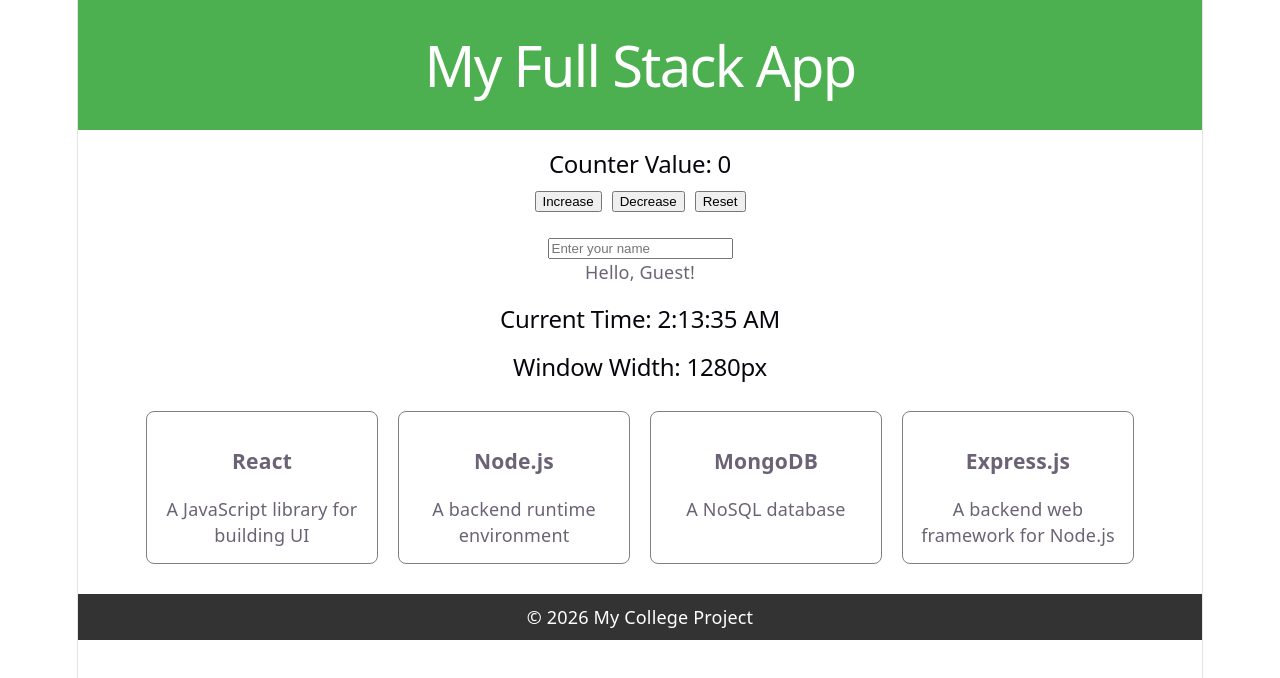
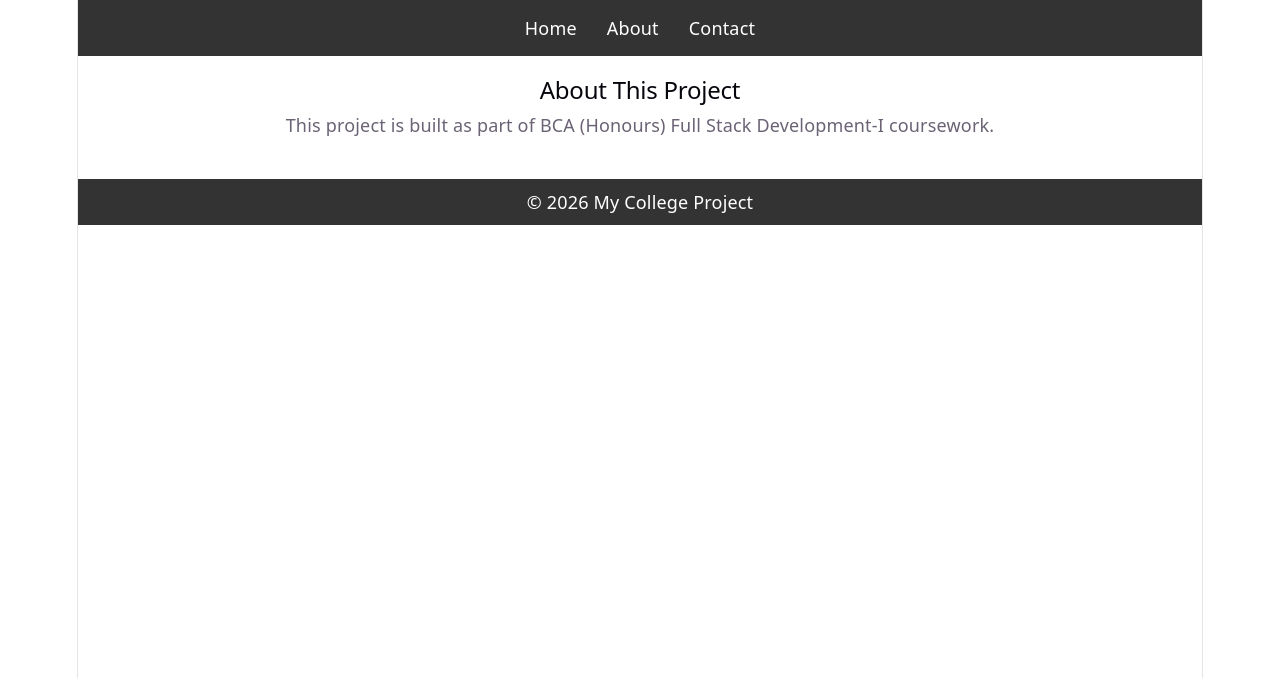
Before and after one commit to dhruvi190705/bca-fullstack-week1, a React (Vite) app in the folder my-fullstack-app/: page /about in a window 1280 px wide. Shown: the top 678 px of the page. Built offline with nearby package versions, Linux system fonts and the light colour scheme.

Commit message:
Implemented React Router with Home, About, and Contact pages

```diff
--- a/my-fullstack-app/package.json
+++ b/my-fullstack-app/package.json
@@ -11,7 +11,8 @@
   },
   "dependencies": {
     "react": "^19.2.8",
-    "react-dom": "^19.2.8"
+    "react-dom": "^19.2.8",
+    "react-router-dom": "^7.18.3"
   },
   "devDependencies": {
     "@types/react": "^19.2.18",
--- a/my-fullstack-app/src/App.jsx
+++ b/my-fullstack-app/src/App.jsx
@@ -1,31 +1,21 @@
-import Header from './components/Header';
-import Card from './components/Card';
+import { BrowserRouter, Routes, Route } from 'react-router-dom';
+import Navbar from './components/Navbar';
 import Footer from './components/Footer';
-import Counter from './components/Counter';
-import NameInput from './components/NameInput';
-import Clock from './components/Clock';
-import { useEffect } from 'react';
-import WindowSize from './components/WindowSize';
+import Home from './pages/Home';
+import About from './pages/About';
+import Contact from './pages/Contact';
 
 function App() {
-  useEffect(() => {
-    document.title = "My Full Stack App - BCA Project";
-  }, []);
   return (
-    <div>
-      <Header />
-      <Counter />
-      <NameInput />
-      <Clock />
-      <WindowSize />
-      <div style={{ display: "flex", justifyContent: "center", flexWrap: "wrap" }}>
-        <Card title="React" description="A JavaScript library for building UI" />
-        <Card title="Node.js" description="A backend runtime environment" />
-        <Card title="MongoDB" description="A NoSQL database" />
-        <Card title="Express.js" description="A backend web framework for Node.js" />
-      </div>
+    <BrowserRouter>
+      <Navbar />
+      <Routes>
+        <Route path="/" element={<Home />} />
+        <Route path="/about" element={<About />} />
+        <Route path="/contact" element={<Contact />} />
+      </Routes>
       <Footer />
-    </div>
+    </BrowserRouter>
   );
 }
 
--- /dev/null
+++ b/my-fullstack-app/src/components/Navbar.jsx
@@ -0,0 +1,13 @@
+import { Link } from 'react-router-dom';
+
+function Navbar() {
+  return (
+    <nav style={{ backgroundColor: "#333", padding: "15px", textAlign: "center" }}>
+      <Link to="/" style={{ color: "white", margin: "0 15px", textDecoration: "none" }}>Home</Link>
+      <Link to="/about" style={{ color: "white", margin: "0 15px", textDecoration: "none" }}>About</Link>
+      <Link to="/contact" style={{ color: "white", margin: "0 15px", textDecoration: "none" }}>Contact</Link>
+    </nav>
+  );
+}
+
+export default Navbar;
--- /dev/null
+++ b/my-fullstack-app/src/pages/About.jsx
@@ -0,0 +1,10 @@
+function About() {
+  return (
+    <div style={{ textAlign: "center", margin: "20px" }}>
+      <h2>About This Project</h2>
+      <p>This project is built as part of BCA (Honours) Full Stack Development-I coursework.</p>
+    </div>
+  );
+}
+
+export default About;
--- /dev/null
+++ b/my-fullstack-app/src/pages/Contact.jsx
@@ -0,0 +1,10 @@
+function Contact() {
+  return (
+    <div style={{ textAlign: "center", margin: "20px" }}>
+      <h2>Contact Us</h2>
+      <p>Email: student@example.com</p>
+    </div>
+  );
+}
+
+export default Contact;
--- /dev/null
+++ b/my-fullstack-app/src/pages/Home.jsx
@@ -0,0 +1,10 @@
+function Home() {
+  return (
+    <div style={{ textAlign: "center", margin: "20px" }}>
+      <h2>Welcome to the Home Page</h2>
+      <p>This is my Full Stack Development project.</p>
+    </div>
+  );
+}
+
+export default Home;
```
Also changed, not shown: 1 other file (tests, documents, lock files or other folders).
